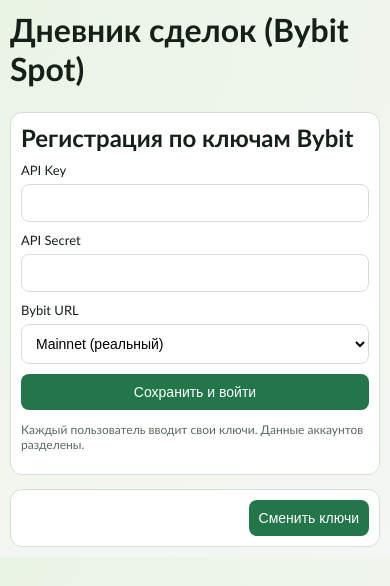
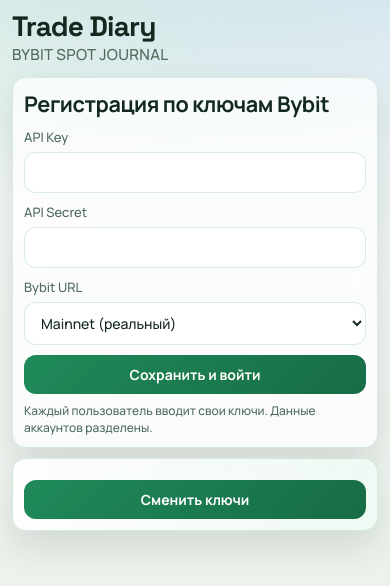
Before and after one commit to yacubrrk/trade-diary, a website: page app/public/index.html in a window 390 px wide. Drawn offline with Linux system fonts and the light colour scheme; no server answers.

Commit message:
Redesign UI with modern liquid glass style

```diff
--- a/app/public/index.html
+++ b/app/public/index.html
@@ -8,8 +8,11 @@
     <link rel="stylesheet" href="/styles.css" />
   </head>
   <body>
-    <main class="container">
-      <h1>Дневник сделок (Bybit Spot)</h1>
+    <main class="container app-shell">
+      <section class="hero">
+        <h1 class="app-title">Trade Diary</h1>
+        <p class="app-subtitle">Bybit Spot Journal</p>
+      </section>
 
       <section class="card" id="auth-card">
         <h2>Регистрация по ключам Bybit</h2>
--- a/app/public/styles.css
+++ b/app/public/styles.css
@@ -1,59 +1,120 @@
+@import url('https://fonts.googleapis.com/css2?family=Manrope:wght@500;700;800&family=Space+Grotesk:wght@500;700&display=swap');
+
 :root {
-  --bg: #f4f7f3;
-  --card: #ffffff;
-  --text: #152018;
-  --muted: #5a6a5d;
-  --accent: #23754a;
-  --bad: #b52f2f;
-  --good: #1f8a3f;
-  --line: #d6dfd8;
+  --bg-0: #e7efe8;
+  --bg-1: #f6faf7;
+  --card: rgba(255, 255, 255, 0.72);
+  --card-strong: rgba(255, 255, 255, 0.9);
+  --text: #13281f;
+  --muted: #4f6a5c;
+  --accent: #1f8a5a;
+  --accent-strong: #176c46;
+  --good: #108447;
+  --bad: #b42f43;
+  --line: rgba(31, 138, 90, 0.16);
+  --shadow: 0 16px 36px rgba(18, 36, 28, 0.12);
 }
 
-* { box-sizing: border-box; }
+* {
+  box-sizing: border-box;
+}
+
 body {
   margin: 0;
-  background: radial-gradient(circle at top left, #eaf4e5, var(--bg));
   color: var(--text);
-  font-family: 'Trebuchet MS', 'Segoe UI', sans-serif;
+  font-family: 'Manrope', 'Segoe UI', sans-serif;
+  background:
+    radial-gradient(1100px 520px at -8% -20%, rgba(41, 165, 108, 0.22), transparent 70%),
+    radial-gradient(980px 520px at 112% -10%, rgba(74, 126, 255, 0.15), transparent 70%),
+    linear-gradient(180deg, var(--bg-1) 0%, var(--bg-0) 100%);
+  min-height: 100vh;
 }
 
 .container {
-  max-width: 1200px;
+  max-width: 1260px;
   margin: 0 auto;
-  padding: 16px;
+  padding: 18px;
   display: grid;
   gap: 14px;
 }
 
-h1, h2 { margin: 0 0 10px 0; }
-.hidden { display: none; }
+.app-shell {
+  position: relative;
+}
+
+.hero {
+  display: grid;
+  gap: 4px;
+  margin-bottom: 2px;
+}
+
+.app-title {
+  margin: 0;
+  font-family: 'Space Grotesk', 'Manrope', sans-serif;
+  font-size: clamp(1.75rem, 2.8vw, 2.65rem);
+  line-height: 1;
+  letter-spacing: -0.03em;
+}
+
+.app-subtitle {
+  margin: 0;
+  color: var(--muted);
+  font-size: 0.95rem;
+  letter-spacing: 0.02em;
+  text-transform: uppercase;
+}
+
+h2 {
+  margin: 0 0 10px;
+  font-size: 1.35rem;
+  letter-spacing: -0.02em;
+}
+
+.hidden {
+  display: none;
+}
 
 .card {
   background: var(--card);
   border: 1px solid var(--line);
-  border-radius: 12px;
+  border-radius: 18px;
   padding: 14px;
+  box-shadow: var(--shadow);
+  backdrop-filter: blur(12px);
+}
+
+#profile-card {
+  background: linear-gradient(100deg, rgba(255, 255, 255, 0.92), rgba(240, 250, 244, 0.88));
 }
 
 .stats-grid {
   display: grid;
-  grid-template-columns: repeat(auto-fit, minmax(150px, 1fr));
-  gap: 10px;
+  grid-template-columns: repeat(auto-fit, minmax(165px, 1fr));
+  gap: 9px;
 }
 
 .stat-item {
   border: 1px solid var(--line);
-  border-radius: 10px;
+  border-radius: 14px;
   padding: 10px;
-  background: #fbfdf9;
+  background: var(--card-strong);
 }
 
-.stat-item .label { font-size: 12px; color: var(--muted); }
-.stat-item .value { font-size: 18px; font-weight: 700; }
+.stat-item .label {
+  font-size: 12px;
+  color: var(--muted);
+}
+
+.stat-item .value {
+  font-size: 32px;
+  font-weight: 800;
+  line-height: 1.05;
+  letter-spacing: -0.03em;
+}
 
 .grid-form {
   display: grid;
-  grid-template-columns: repeat(auto-fit, minmax(220px, 1fr));
+  grid-template-columns: repeat(auto-fit, minmax(230px, 1fr));
   gap: 10px;
 }
 
@@ -61,34 +122,48 @@
   display: grid;
   gap: 6px;
   font-size: 13px;
+  color: var(--muted);
 }
 
-input, button {
+input,
+select,
+button {
   border: 1px solid var(--line);
-  border-radius: 8px;
-  padding: 10px;
+  border-radius: 12px;
+  padding: 10px 12px;
   font-size: 14px;
+  font-family: inherit;
 }
+
+input,
 select {
-  border: 1px solid var(--line);
-  border-radius: 8px;
-  padding: 10px;
-  font-size: 14px;
-  background: #fff;
+  background: rgba(255, 255, 255, 0.94);
+  color: var(--text);
+}
+
+input:focus,
+select:focus {
+  outline: none;
+  border-color: rgba(31, 138, 90, 0.48);
+  box-shadow: 0 0 0 4px rgba(31, 138, 90, 0.12);
 }
 
 button {
-  background: var(--accent);
+  background: linear-gradient(135deg, var(--accent) 0%, var(--accent-strong) 100%);
   color: #fff;
+  border: none;
   cursor: pointer;
-  border: none;
   align-self: end;
+  font-weight: 700;
 }
 
-button:hover { filter: brightness(1.06); }
-.small-btn {
-  padding: 6px 8px;
-  font-size: 12px;
+button:hover {
+  filter: brightness(1.05);
+}
+
+button:disabled {
+  opacity: 0.7;
+  cursor: wait;
 }
 
 .sync-row {
@@ -96,6 +171,7 @@
   gap: 8px;
   align-items: end;
 }
+
 .profile-row {
   display: flex;
   align-items: center;
@@ -103,26 +179,90 @@
   gap: 10px;
 }
 
-.hint { font-size: 12px; color: var(--muted); }
+#profile-info {
+  font-weight: 700;
+}
 
-.table-wrap { overflow: auto; }
+.hint {
+  margin: 8px 0 0;
+  font-size: 12px;
+  color: var(--muted);
+}
+
+.table-wrap {
+  overflow: auto;
+  border: 1px solid var(--line);
+  border-radius: 14px;
+  background: var(--card-strong);
+}
+
 table {
   width: 100%;
-  border-collapse: collapse;
-  min-width: 1050px;
+  border-collapse: separate;
+  border-spacing: 0;
+  min-width: 1100px;
 }
 
-th, td {
-  border-bottom: 1px solid var(--line);
+th,
+td {
   text-align: left;
-  padding: 8px;
+  padding: 9px;
   font-size: 13px;
+  border-bottom: 1px solid rgba(31, 138, 90, 0.12);
 }
 
-.bad { color: var(--bad); font-weight: 700; }
-.good { color: var(--good); font-weight: 700; }
+th {
+  position: sticky;
+  top: 0;
+  z-index: 2;
+  background: rgba(244, 251, 247, 0.98);
+  font-size: 12px;
+  text-transform: uppercase;
+  letter-spacing: 0.04em;
+  color: var(--muted);
+}
 
-@media (max-width: 700px) {
-  .container { padding: 10px; }
-  .card { padding: 10px; }
+tr:hover td {
+  background: rgba(31, 138, 90, 0.045);
 }
+
+small {
+  color: var(--muted);
+  font-size: 11px;
+}
+
+.bad {
+  color: var(--bad);
+  font-weight: 800;
+}
+
+.good {
+  color: var(--good);
+  font-weight: 800;
+}
+
+@media (max-width: 860px) {
+  .container {
+    padding: 12px;
+    gap: 10px;
+  }
+
+  .card {
+    padding: 11px;
+    border-radius: 14px;
+  }
+
+  .stat-item .value {
+    font-size: 26px;
+  }
+
+  .profile-row,
+  .sync-row {
+    flex-direction: column;
+    align-items: stretch;
+  }
+
+  button {
+    width: 100%;
+  }
+}
```
